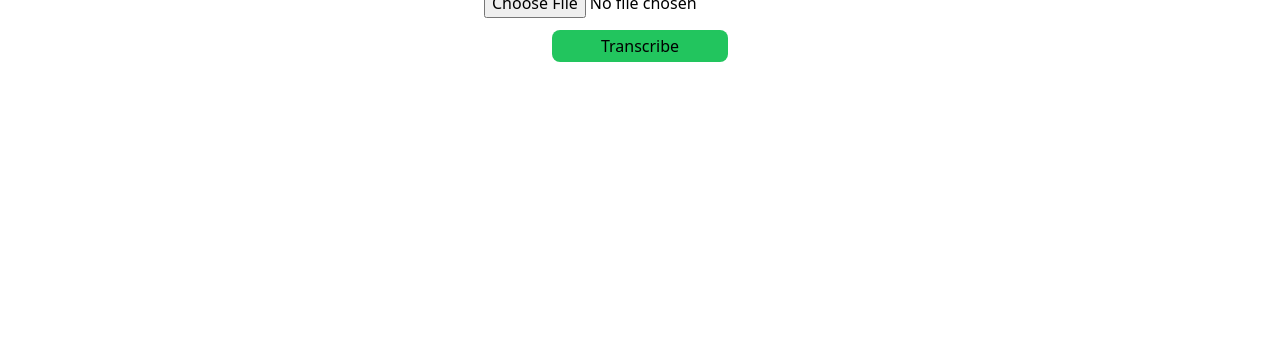
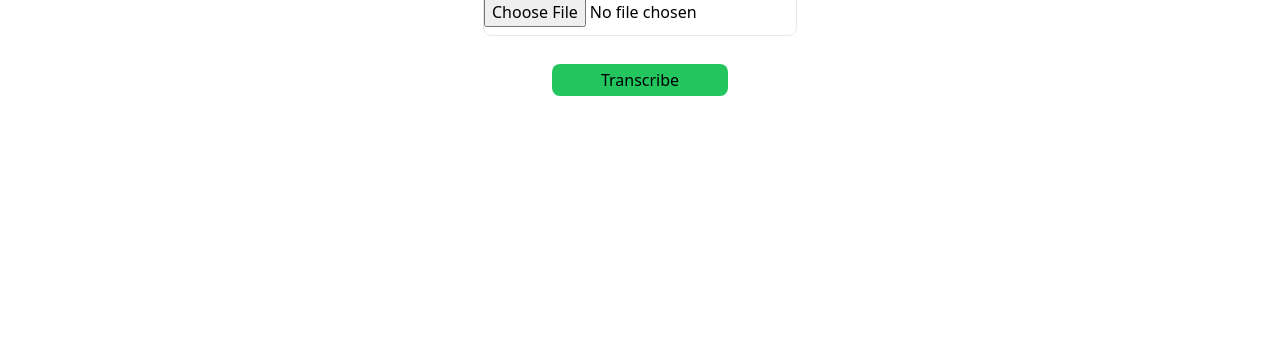
Before and after one commit to GIftSibusiso/Vula-ringa, a plain HTML site: page pages/transcribe.html in a window 1280 px wide. Shown: the part 441-800 px from the top of the page. Drawn offline with nearby package versions, Linux system fonts and the light colour scheme.

Commit message:
Minor styles

```diff
--- a/pages/transcribe.html
+++ b/pages/transcribe.html
@@ -66,8 +66,8 @@
             <audio id="audioPlayback" controls></audio>
             <hr class="h1 w-[80%]" />
             <h1 class="text-5xl font-bold">Upload Recording</h1>
-            <input type="file" id="fileInput">
-            <button id="send" class="bg-green-500 px-3 py-1 rounded-lg hover:bg-green-400 w-44"
+            <input type="file" class="border rounded-lg py-2" id="fileInput">
+            <button id="send" class="bg-green-500 px-3 py-1 rounded-lg hover:bg-green-400 w-44 mt-4"
                 disabled>Transcribe</button>
         </section>
     </section>
```
